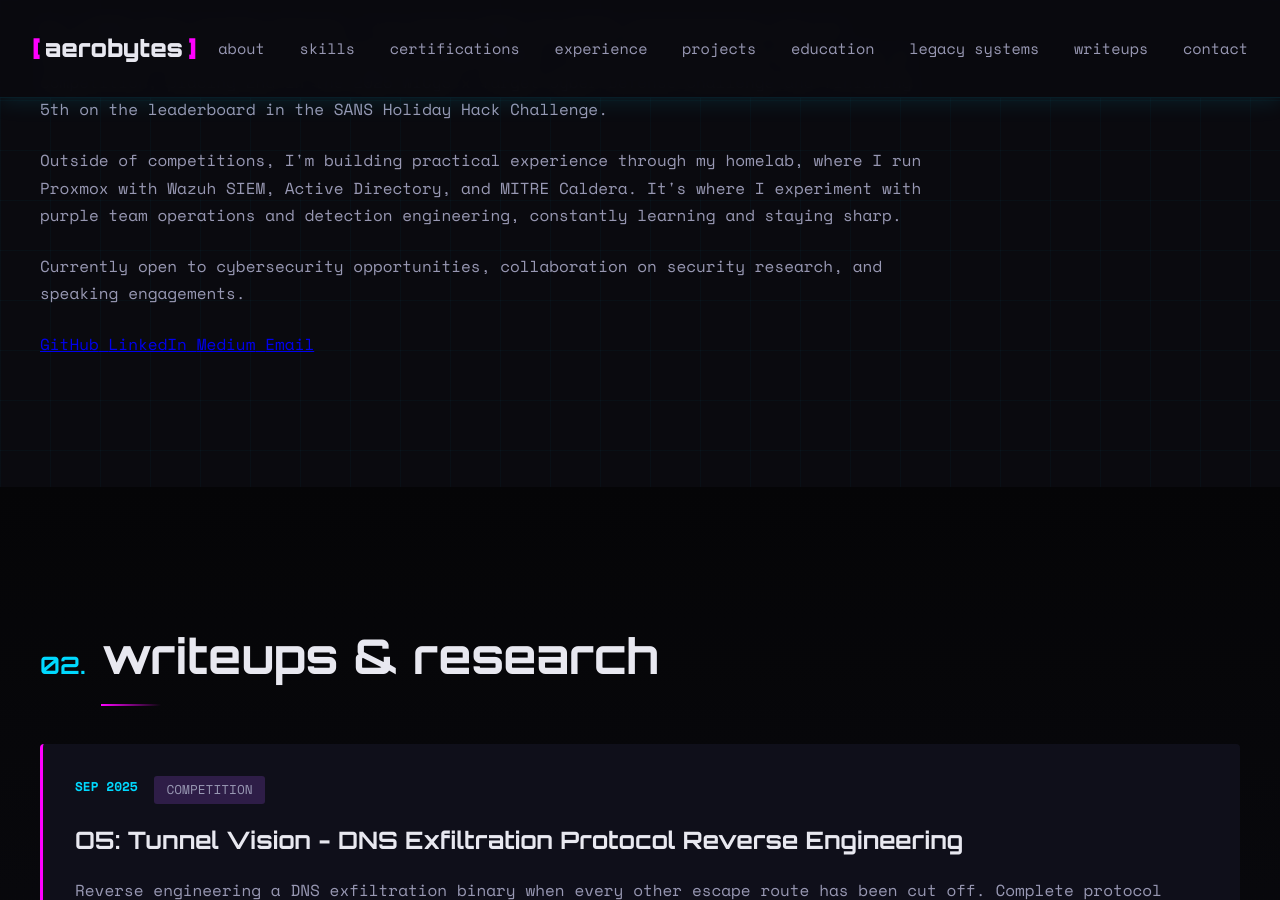
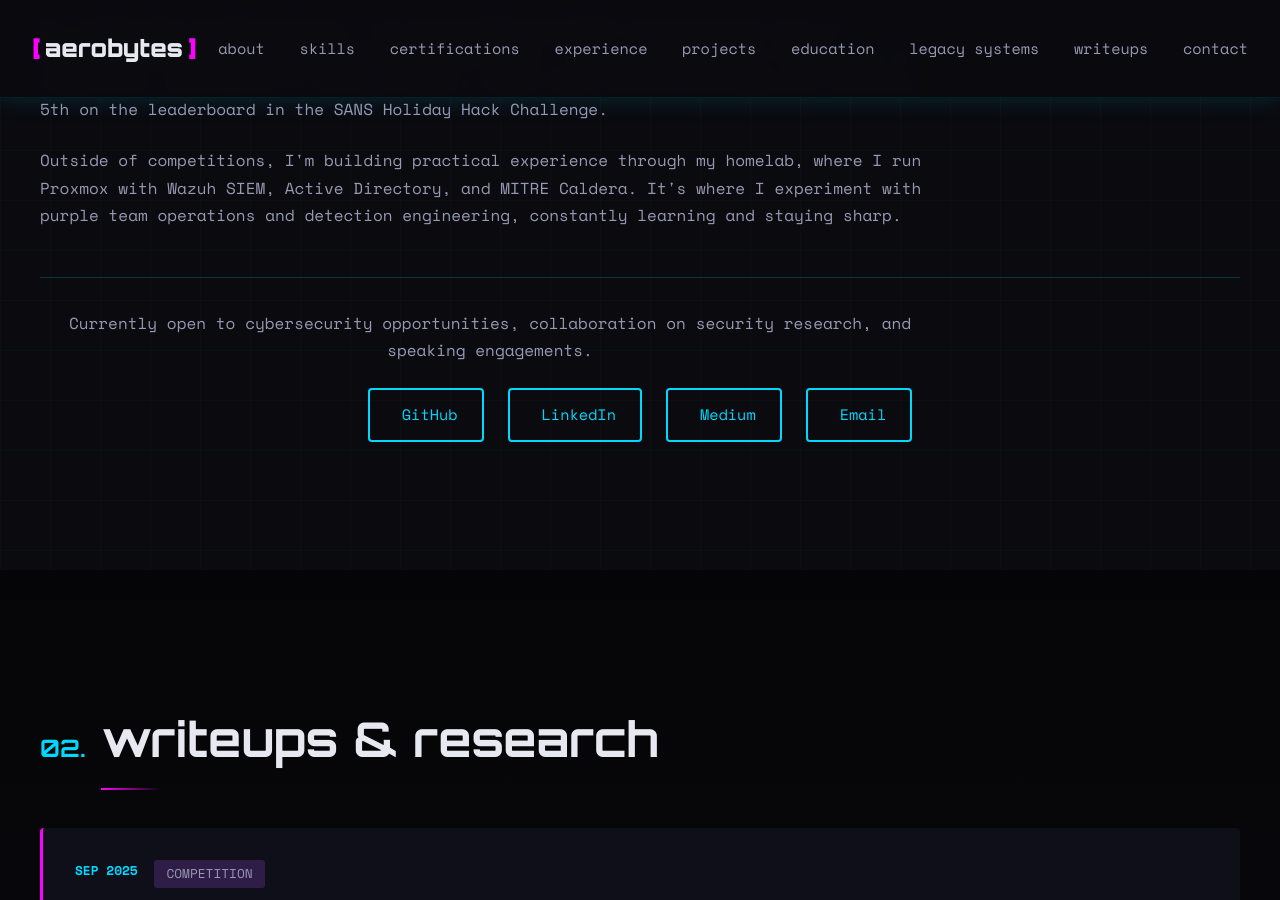
Before and after one commit to Aeronique/aerobytes-site, a Jekyll site: the page built from index.html, in a window 1280 px wide and 900 px high, scrolled down 1365 px. Built offline with Jekyll 4.4.1, drawn with Linux system fonts in a browser that asks for light colours.

Commit message:
Update style.css

```diff
--- a/assets/css/style.css
+++ b/assets/css/style.css
@@ -1201,3 +1201,99 @@ strong {
     color: var(--text-primary);
     font-weight: 700;
 }
+
+/* ===================================
+   ABOUT SECTION WITH CONTACT
+   =================================== */
+.about-contact {
+    margin-top: 3rem;
+    padding-top: 2rem;
+    border-top: 1px solid rgba(0, 217, 255, 0.2);
+}
+
+.contact-intro {
+    color: var(--text-secondary);
+    font-size: 1.1rem;
+    margin-bottom: 2rem;
+    text-align: center;
+}
+
+.social-links {
+    display: flex;
+    justify-content: center;
+    gap: 1.5rem;
+    flex-wrap: wrap;
+}
+
+.social-link {
+    display: flex;
+    align-items: center;
+    gap: 0.5rem;
+    padding: 0.75rem 1.5rem;
+    background: transparent;
+    border: 2px solid var(--cyber-blue);
+    border-radius: 4px;
+    color: var(--cyber-blue);
+    text-decoration: none;
+    font-family: var(--font-mono);
+    font-size: 0.95rem;
+    transition: all 0.3s ease;
+}
+
+.social-link i {
+    font-size: 1.2rem;
+}
+
+.social-link:hover {
+    background: var(--cyber-blue);
+    color: var(--dark-bg);
+    box-shadow: 0 0 20px var(--accent-glow);
+    transform: translateY(-2px);
+}
+
+.social-link:hover i {
+    animation: pulse 0.5s ease;
+}
+
+@keyframes pulse {
+    0%, 100% { transform: scale(1); }
+    50% { transform: scale(1.1); }
+}
+
+/* View all writeups link */
+.view-all-writeups {
+    text-align: center;
+    margin-top: 2rem;
+}
+
+.view-all-link {
+    display: inline-block;
+    color: var(--cyber-blue);
+    text-decoration: none;
+    font-family: var(--font-mono);
+    font-size: 1rem;
+    font-weight: 700;
+    padding: 0.75rem 1.5rem;
+    border: 2px solid var(--cyber-blue);
+    border-radius: 4px;
+    transition: all 0.3s ease;
+}
+
+.view-all-link:hover {
+    background: var(--cyber-blue);
+    color: var(--dark-bg);
+    box-shadow: 0 0 20px var(--accent-glow);
+    transform: translateY(-2px);
+}
+
+/* Responsive adjustments */
+@media (max-width: 640px) {
+    .social-links {
+        flex-direction: column;
+        align-items: stretch;
+    }
+
+    .social-link {
+        justify-content: center;
+    }
+}
```
